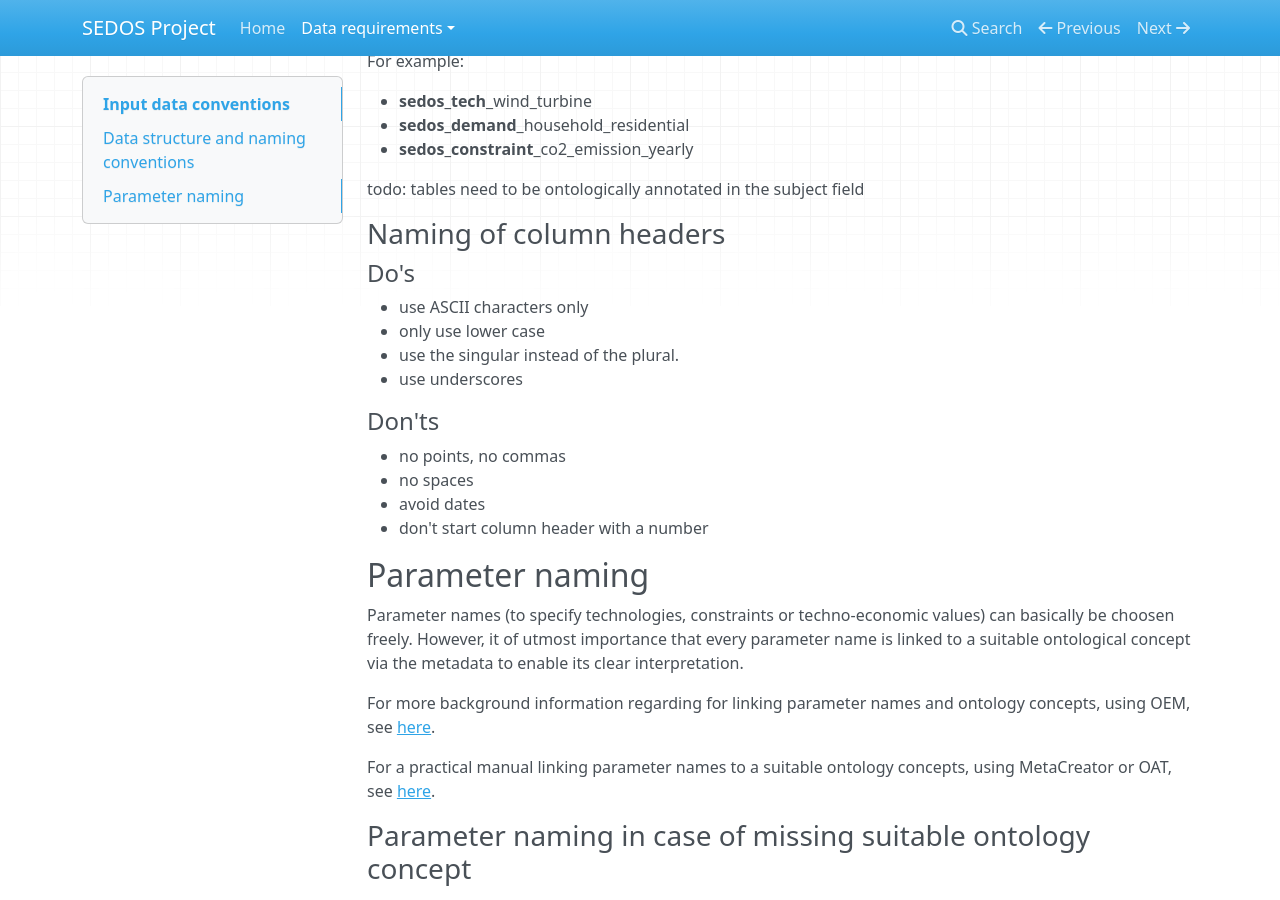
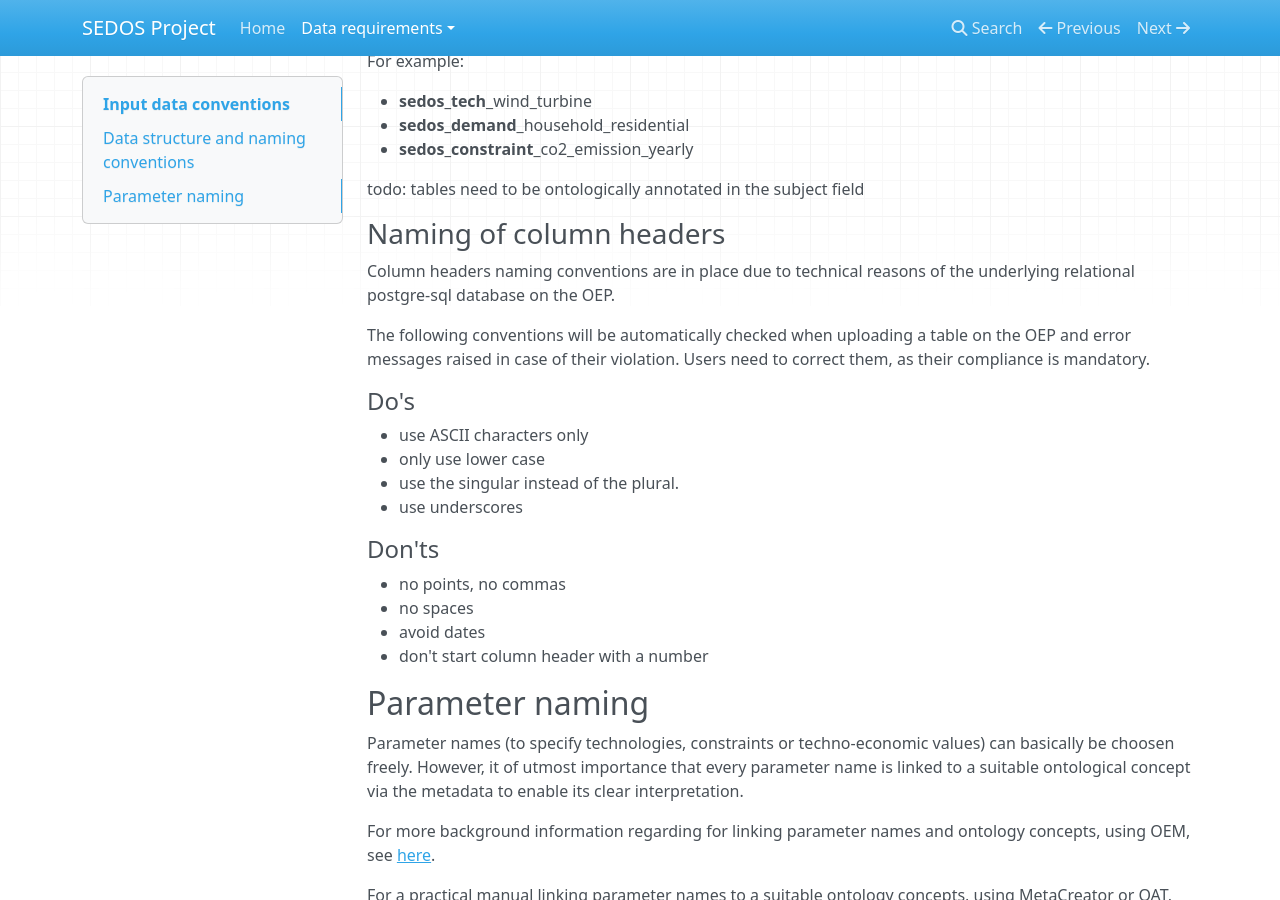
Before and after one commit to sedos-project/organization, an MkDocs documentation site: the page built from docs/data_requirements/input_data.md, in a window 1280 px wide and 900 px high, scrolled down 535 px. Built offline with MkDocs 1.6.1, drawn with Linux system fonts in a browser that asks for light colours; nearby versions of some CDN libraries.

Commit message:
Extend docu regarding header naming

```diff
--- a/docs/data_requirements/input_data.md
+++ b/docs/data_requirements/input_data.md
@@ -29,6 +29,11 @@ todo: tables need to be ontologically annotated in the subject field
 
 ### Naming of column headers
 
+Column headers naming conventions are in place due to technical reasons of the underlying relational postgre-sql database on the OEP.
+
+The following conventions will be automatically checked when uploading a table on the OEP and error messages raised in case of their violation.
+Users need to correct them, as their compliance is mandatory.
+
 #### Do's
 * use ASCII characters only
 * only use lower case
@@ -41,6 +46,7 @@ todo: tables need to be ontologically annotated in the subject field
 * no spaces
 * avoid dates
 * don't start column header with a number
+
 
 
 ## Parameter naming
```
